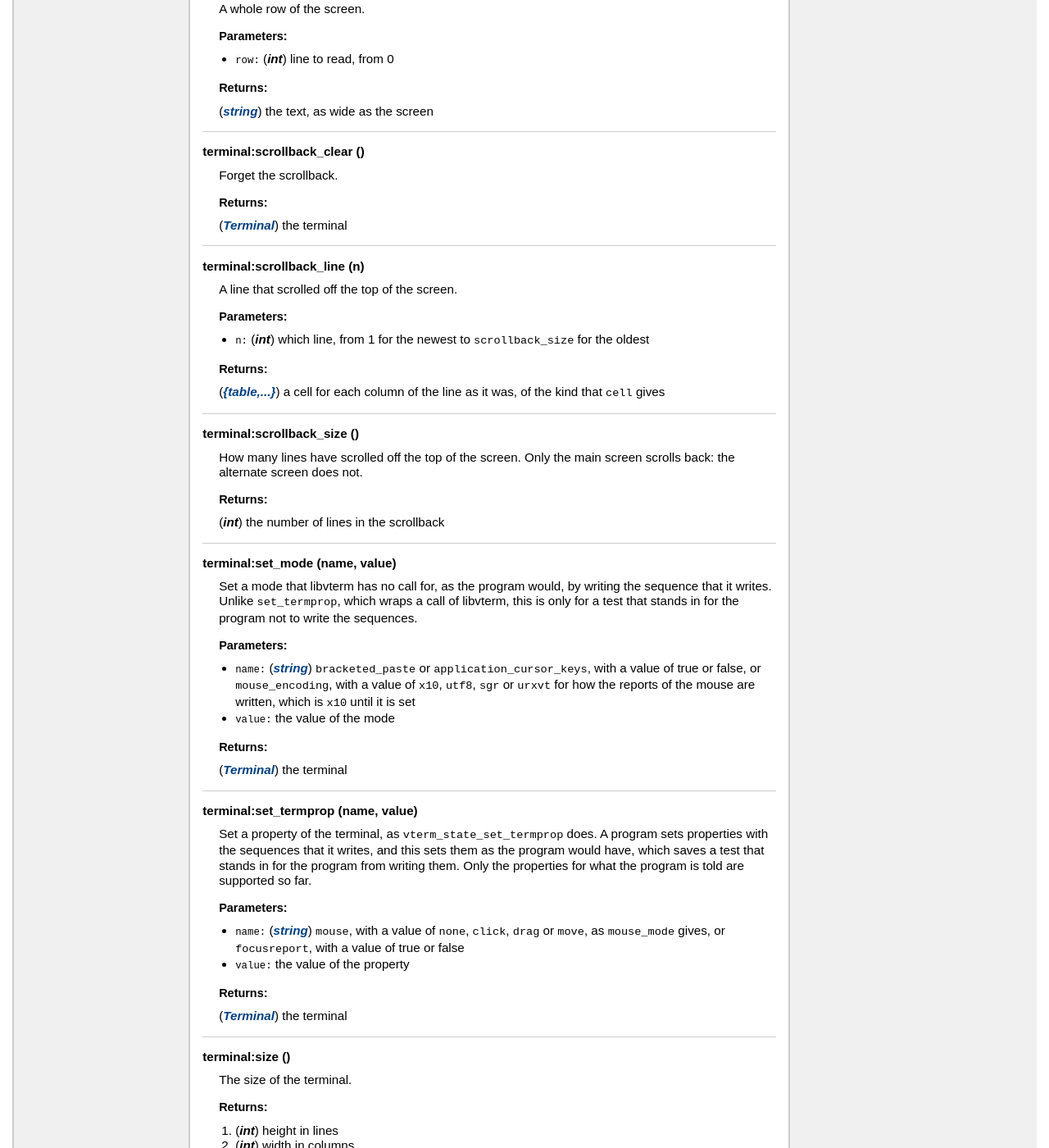
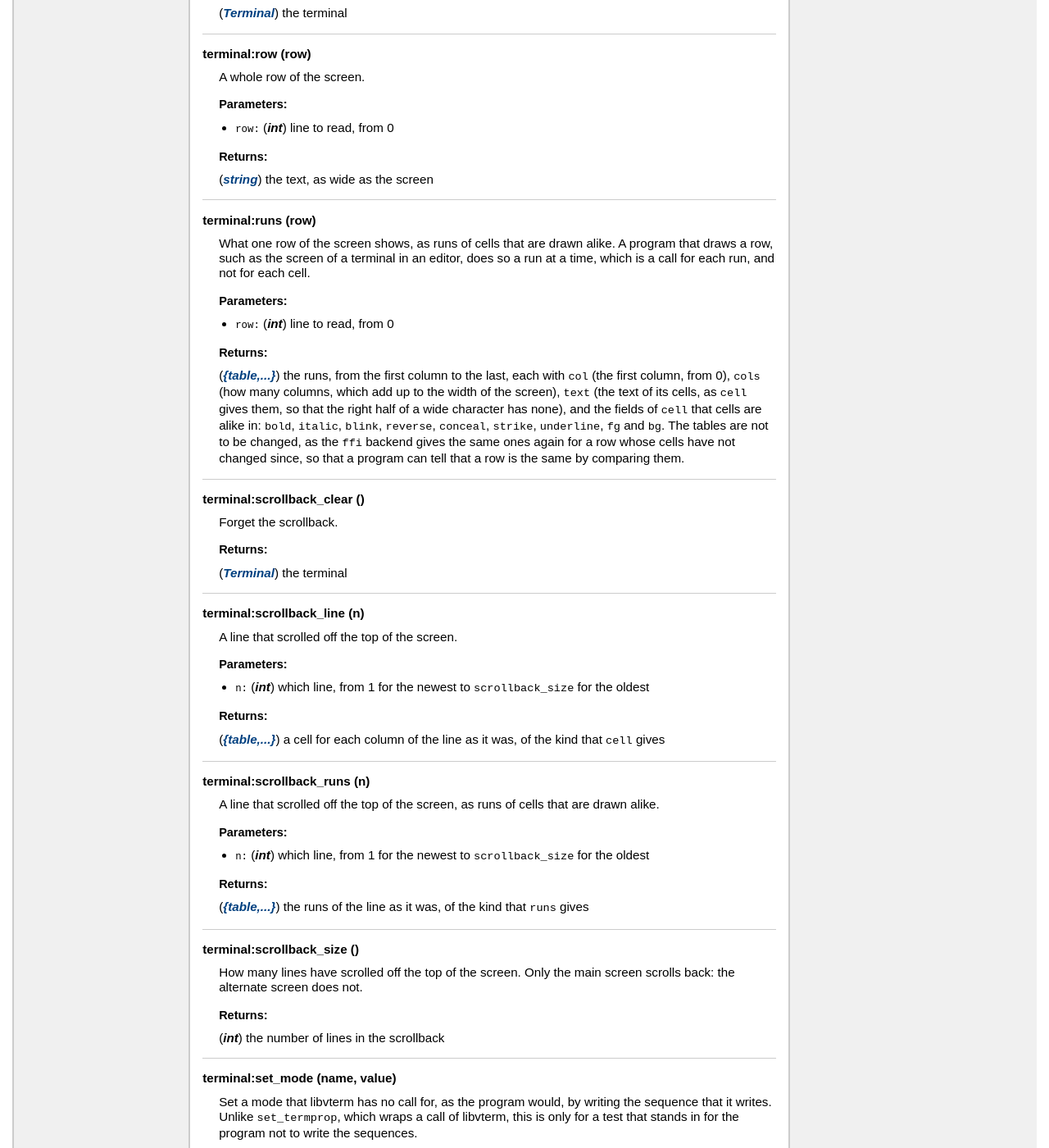
Before and after one commit to gvvaughan/lvterm, a Jekyll site: the page api/modules/lvterm.terminal.html, which Jekyll copies as it is, in a window 1280 px wide and 1400 px high, scrolled down 5061 px. Shown: the whole window at 82% size. Built offline with Jekyll 4.4.1, drawn with Linux system fonts in a browser that asks for light colours; some of the changed text lies outside the part shown.

Commit message:
gh-pages: update to lvterm 0.4.

```diff
--- a/_config.yml
+++ b/_config.yml
@@ -4,7 +4,7 @@ account: gvvaughan
 name:         Lvterm
 description:  Virtual terminal for Lua.
 forkme:       "https://github.com/gvvaughan/lvterm"
-release-no:   "0.3"
+release-no:   "0.4"
 
 url:      "https://gvvaughan.github.io/lvterm"
 markdown: kramdown
--- a/api/index.html
+++ b/api/index.html
@@ -64,7 +64,7 @@
 </div> <!-- id="main" -->
 <div id="about">
 <i>generated by <a href="http://github.com/lunarmodules/ldoc">LDoc 1.5.0</a></i>
-<i style="float:right;">Last updated 2026-11-10 16:41:36 </i>
+<i style="float:right;">Last updated 2026-11-11 11:15:11 </i>
 </div> <!-- id="about" -->
 </div> <!-- id="container" -->
 </body>
--- a/api/modules/lvterm.html
+++ b/api/modules/lvterm.html
@@ -255,7 +255,7 @@ term:<span class="function-name">text</span>(<span class="number">1</span>, <spa
 </div> <!-- id="main" -->
 <div id="about">
 <i>generated by <a href="http://github.com/lunarmodules/ldoc">LDoc 1.5.0</a></i>
-<i style="float:right;">Last updated 2026-11-10 16:41:36 </i>
+<i style="float:right;">Last updated 2026-11-11 11:15:11 </i>
 </div> <!-- id="about" -->
 </div> <!-- id="container" -->
 </body>
--- a/api/modules/lvterm.terminal.html
+++ b/api/modules/lvterm.terminal.html
@@ -139,12 +139,21 @@
 	<td class="summary">A whole row of the screen.</td>
 	</tr>
 	<tr>
+	<td class="name" nowrap><a href="#terminal:runs">terminal:runs (row)</a></td>
+	<td class="summary">What one row of the screen shows, as runs of cells that are drawn alike.</td>
+	</tr>
+	<tr>
 	<td class="name" nowrap><a href="#terminal:scrollback_clear">terminal:scrollback_clear ()</a></td>
 	<td class="summary">Forget the scrollback.</td>
 	</tr>
 	<tr>
 	<td class="name" nowrap><a href="#terminal:scrollback_line">terminal:scrollback_line (n)</a></td>
 	<td class="summary">A line that scrolled off the top of the screen.</td>
+	</tr>
+	<tr>
+	<td class="name" nowrap><a href="#terminal:scrollback_runs">terminal:scrollback_runs (n)</a></td>
+	<td class="summary">A line that scrolled off the top of the screen, as runs of cells that are
+ drawn alike.</td>
 	</tr>
 	<tr>
 	<td class="name" nowrap><a href="#terminal:scrollback_size">terminal:scrollback_size ()</a></td>
@@ -735,6 +744,44 @@
 
 </dd>
     <dt>
+    <a name = "terminal:runs"></a>
+    <strong>terminal:runs (row)</strong>
+    </dt>
+    <dd>
+    What one row of the screen shows, as runs of cells that are drawn alike.
+ A program that draws a row, such as the screen of a terminal in an editor,
+ does so a run at a time, which is a call for each run, and not for each
+ cell.
+
+
+    <h3>Parameters:</h3>
+    <ul>
+        <li><span class="parameter">row</span>
+            <span class="types"><span class="type">int</span></span>
+         line to read, from 0
+        </li>
+    </ul>
+
+    <h3>Returns:</h3>
+    <ol>
+
+           <span class="types"><a class="type" href="https://www.lua.org/manual/5.5/manual.html#6.7">{table,...}</a></span>
+         the runs, from the first column to the last, each
+   with <code>col</code> (the first column, from 0), <code>cols</code> (how many columns, which
+   add up to the width of the screen), <code>text</code> (the text of its cells, as
+   <code>cell</code> gives them, so that the right half of a wide character has none),
+   and the fields of <code>cell</code> that cells are alike in: <code>bold</code>, <code>italic</code>,
+   <code>blink</code>, <code>reverse</code>, <code>conceal</code>, <code>strike</code>, <code>underline</code>, <code>fg</code> and <code>bg</code>.  The
+   tables are not to be changed, as the <code>ffi</code> backend gives the same ones
+   again for a row whose cells have not changed since, so that a program
+   can tell that a row is the same by comparing them.
+    </ol>
+
+
+
+
+</dd>
+    <dt>
     <a name = "terminal:scrollback_clear"></a>
     <strong>terminal:scrollback_clear ()</strong>
     </dt>
@@ -776,6 +823,34 @@
            <span class="types"><a class="type" href="https://www.lua.org/manual/5.5/manual.html#6.7">{table,...}</a></span>
         a cell for each column of the line as it was, of the
    kind that <code>cell</code> gives
+    </ol>
+
+
+
+
+</dd>
+    <dt>
+    <a name = "terminal:scrollback_runs"></a>
+    <strong>terminal:scrollback_runs (n)</strong>
+    </dt>
+    <dd>
+    A line that scrolled off the top of the screen, as runs of cells that are
+ drawn alike.
+
+
+    <h3>Parameters:</h3>
+    <ul>
+        <li><span class="parameter">n</span>
+            <span class="types"><span class="type">int</span></span>
+         which line, from 1 for the newest to <code>scrollback_size</code> for the oldest
+        </li>
+    </ul>
+
+    <h3>Returns:</h3>
+    <ol>
+
+           <span class="types"><a class="type" href="https://www.lua.org/manual/5.5/manual.html#6.7">{table,...}</a></span>
+        the runs of the line as it was, of the kind that <code>runs</code> gives
     </ol>
 
 
@@ -989,7 +1064,7 @@
 </div> <!-- id="main" -->
 <div id="about">
 <i>generated by <a href="http://github.com/lunarmodules/ldoc">LDoc 1.5.0</a></i>
-<i style="float:right;">Last updated 2026-11-10 16:41:36 </i>
+<i style="float:right;">Last updated 2026-11-11 11:15:11 </i>
 </div> <!-- id="about" -->
 </div> <!-- id="container" -->
 </body>
```
Also changed, not shown: other parts of api/index.html (+2 -2 lines), other parts of api/modules/lvterm.html (+2 -2 lines), other parts of api/modules/lvterm.terminal.html (+2 -2 lines), api/modules/lvterm.ffi.html (+67 -3 lines), index.md (+15 -0 lines).
